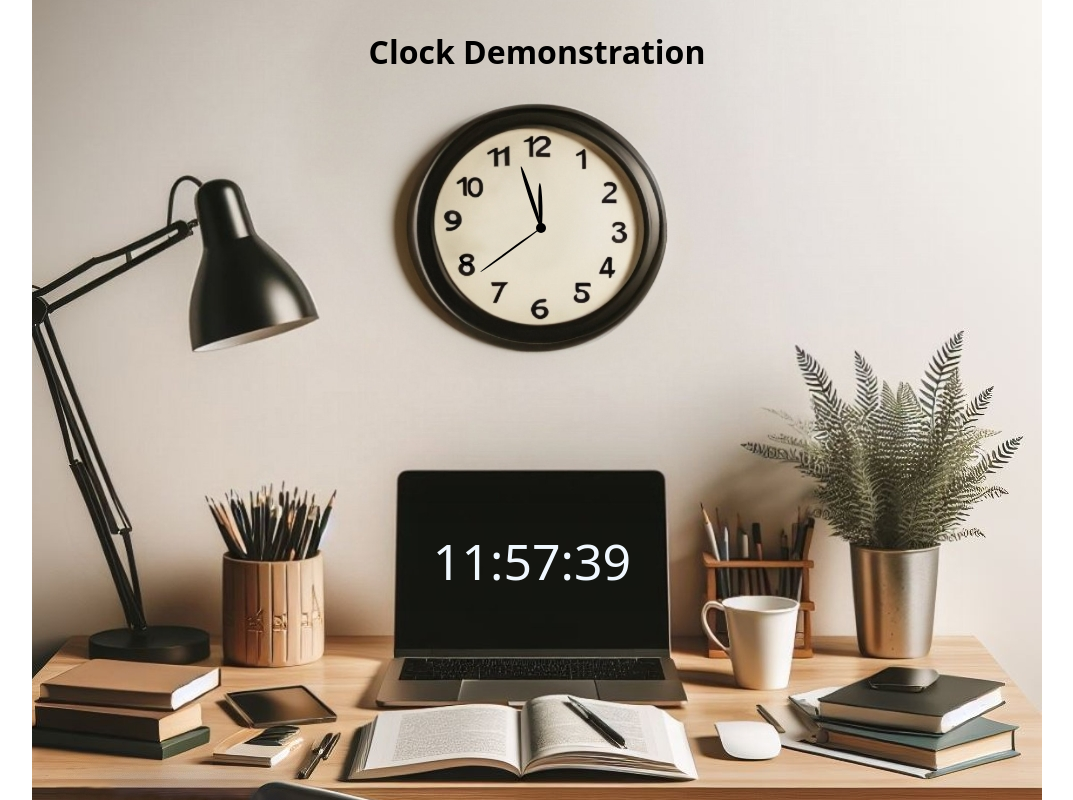
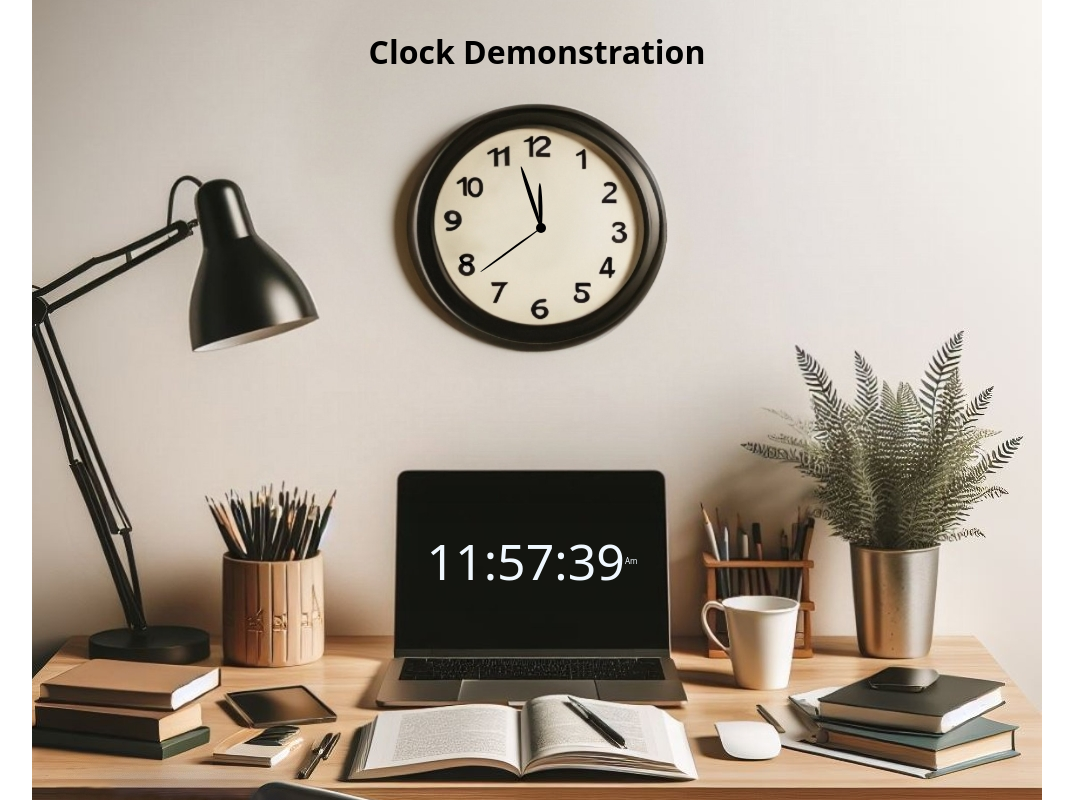
Before and after one commit to sujanpuri/Clock, a plain HTML site: page index.html in a window 1280 px wide. Shown: the whole page, without its empty margins (103-1176 px from the left). Drawn offline with Linux system fonts and the light colour scheme.

Commit message:
Update index.html

```diff
--- a/index.html
+++ b/index.html
@@ -28,6 +28,7 @@
             <div class="dclock" id="dhrs">hrs</div>
             <div class="dclock" id="dmin">min</div>
             <div class="dclock" id="dsec">sec</div>
+<div id="ampm" style="font-size:8px;">Am</div>
         </section>
     </main>
 
```
